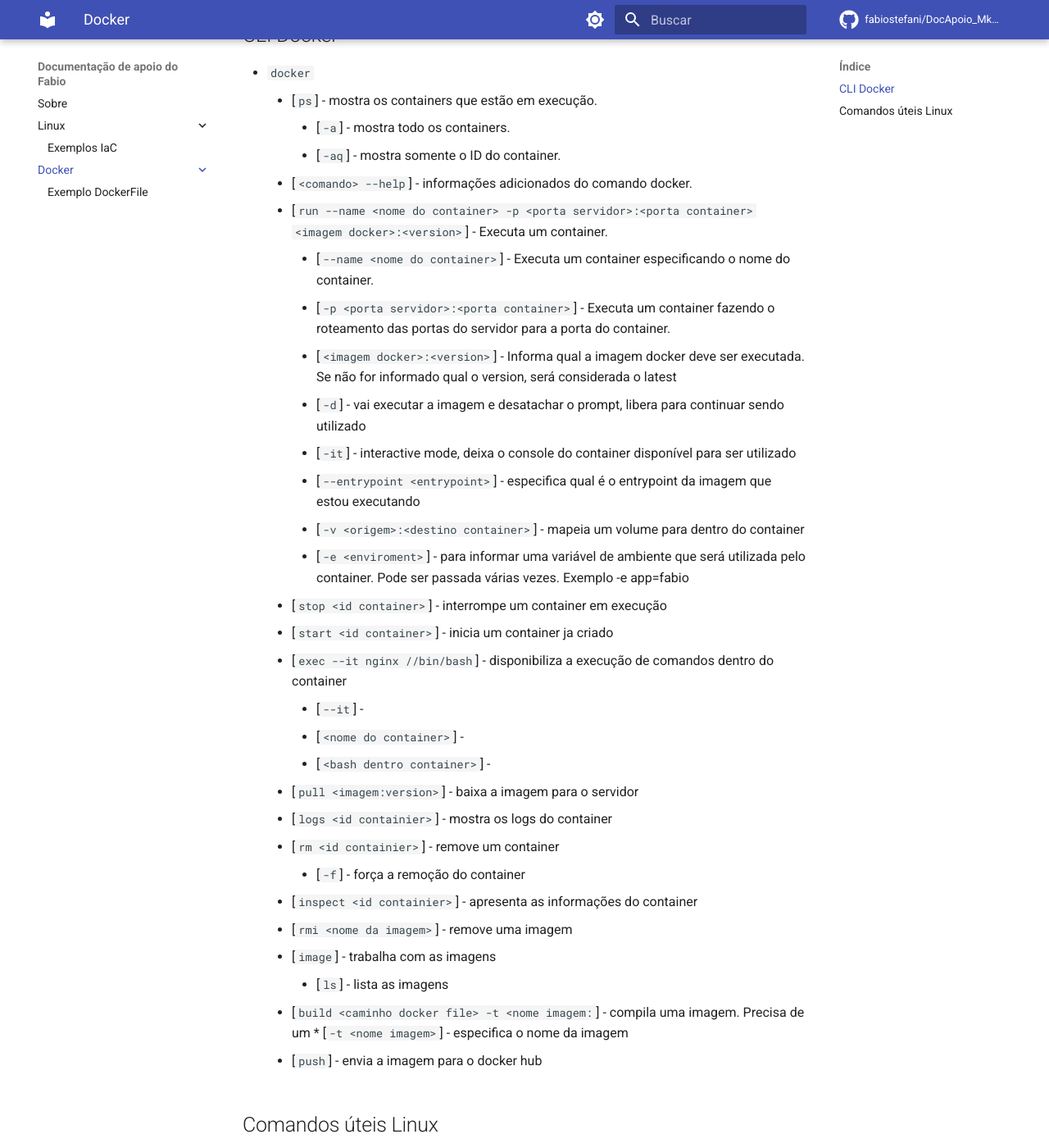
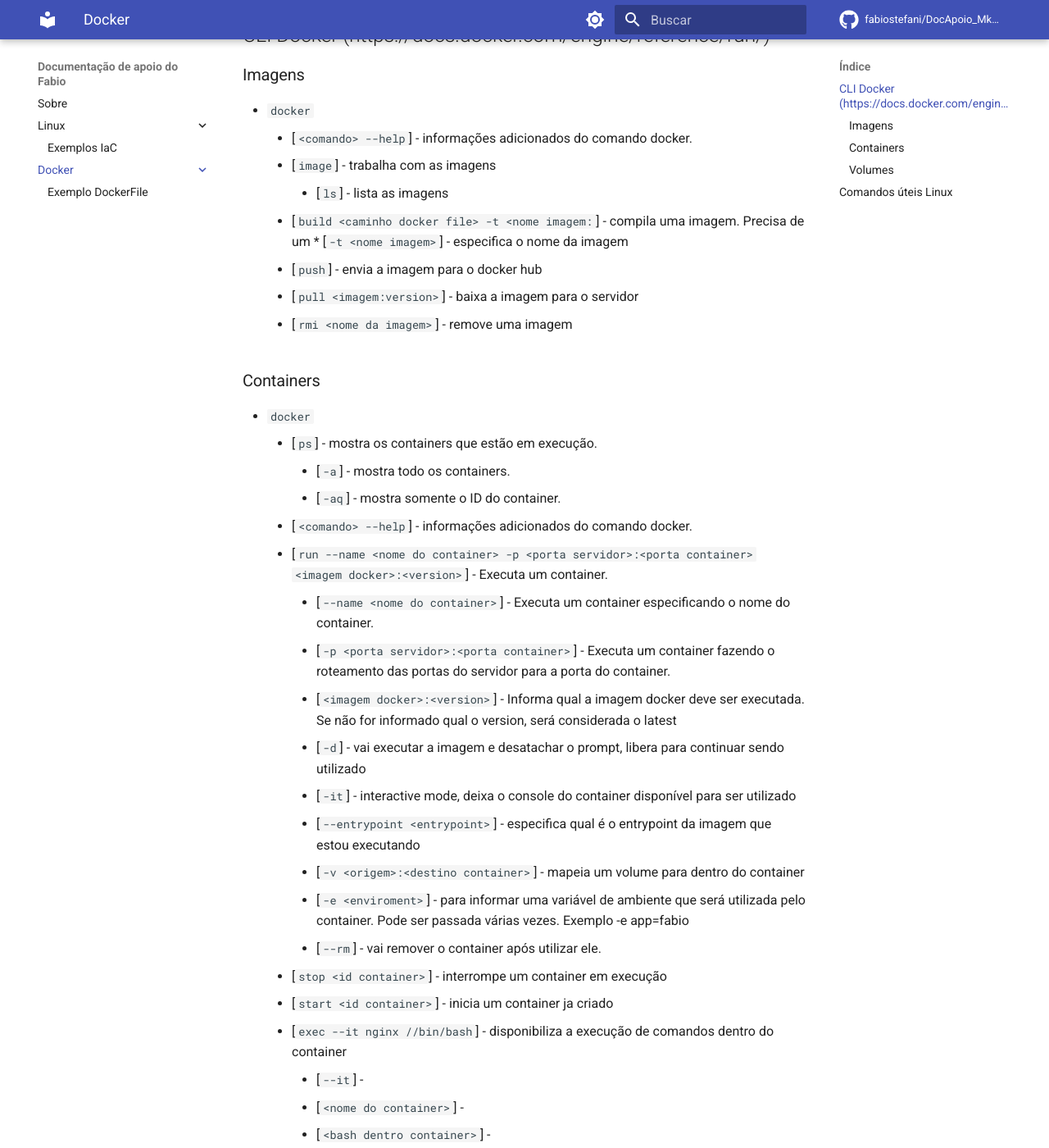
Before and after one commit to fabiostefani/DocApoio_MkDocs, an MkDocs documentation site: the page built from docs/docker/index.md, in a window 1280 px wide and 1400 px high, scrolled down 220 px. Shown: the whole window at 82% size. Built offline with MkDocs 1.6.1 and Material for MkDocs 9.7.7, drawn with Linux system fonts in a browser that asks for light colours; comment, search, counter and statistics services are not loaded; some of the changed text lies outside the part shown.

Commit message:
Novos comandos

```diff
--- a/docs/docker/index.md
+++ b/docs/docker/index.md
@@ -2,8 +2,20 @@
 
 Comandos do Docker
 
-## CLI Docker
+## CLI Docker (https://docs.docker.com/engine/reference/run/)
 
+### Imagens
+* `docker`
+    * [`<comando> --help`] - informações adicionados do comando docker.
+    * [`image`] - trabalha com as imagens
+        * [`ls`] - lista as imagens
+    * [`build <caminho docker file> -t <nome imagem:`] - compila uma imagem. Precisa de um
+            * [`-t <nome imagem>`] - especifica o nome da imagem
+    * [`push`] - envia a imagem para o docker hub
+    * [`pull <imagem:version>`] - baixa a imagem para o servidor
+    * [`rmi <nome da imagem>`] - remove uma imagem
+
+### Containers
 * `docker`
     * [`ps`] - mostra os containers que estão em execução.
         * [`-a`] - mostra todo os containers.
@@ -18,23 +30,23 @@
         * [`--entrypoint <entrypoint>`] - especifica qual é o entrypoint da imagem que estou executando
         * [`-v <origem>:<destino container>`] - mapeia um volume para dentro do container
         * [`-e <enviroment>`] - para informar uma variável de ambiente que será utilizada pelo container. Pode ser passada várias vezes. Exemplo -e app=fabio
+        * [`--rm`] - vai remover o container após utilizar ele.
     * [`stop <id container>`] - interrompe um container em execução
     * [`start <id container>`] - inicia um container ja criado
     * [`exec --it nginx //bin/bash`] - disponibiliza a execução de comandos dentro do container
         * [`--it`] -
         * [`<nome do container>`] -
         * [`<bash dentro container>`] -
-    * [`pull <imagem:version>`] - baixa a imagem para o servidor
     * [`logs <id containier>`] - mostra os logs do container
     * [`rm <id containier>`] - remove um container
         * [`-f`] - força a remoção do container
     * [`inspect <id containier>`] - apresenta as informações do container
-    * [`rmi <nome da imagem>`] - remove uma imagem
-    * [`image`] - trabalha com as imagens
-        * [`ls`] - lista as imagens
-    * [`build <caminho docker file> -t <nome imagem:`] - compila uma imagem. Precisa de um
-            * [`-t <nome imagem>`] - especifica o nome da imagem
     * [`push`] - envia a imagem para o docker hub
+    * [`top <idcontainer>`] - mostra os processos que estão em execução dentro do container
+    * [`kill <idcontainer>`] - encerra a execução do container
+
+### Volumes
+
 
 ## Comandos úteis Linux
 
```
